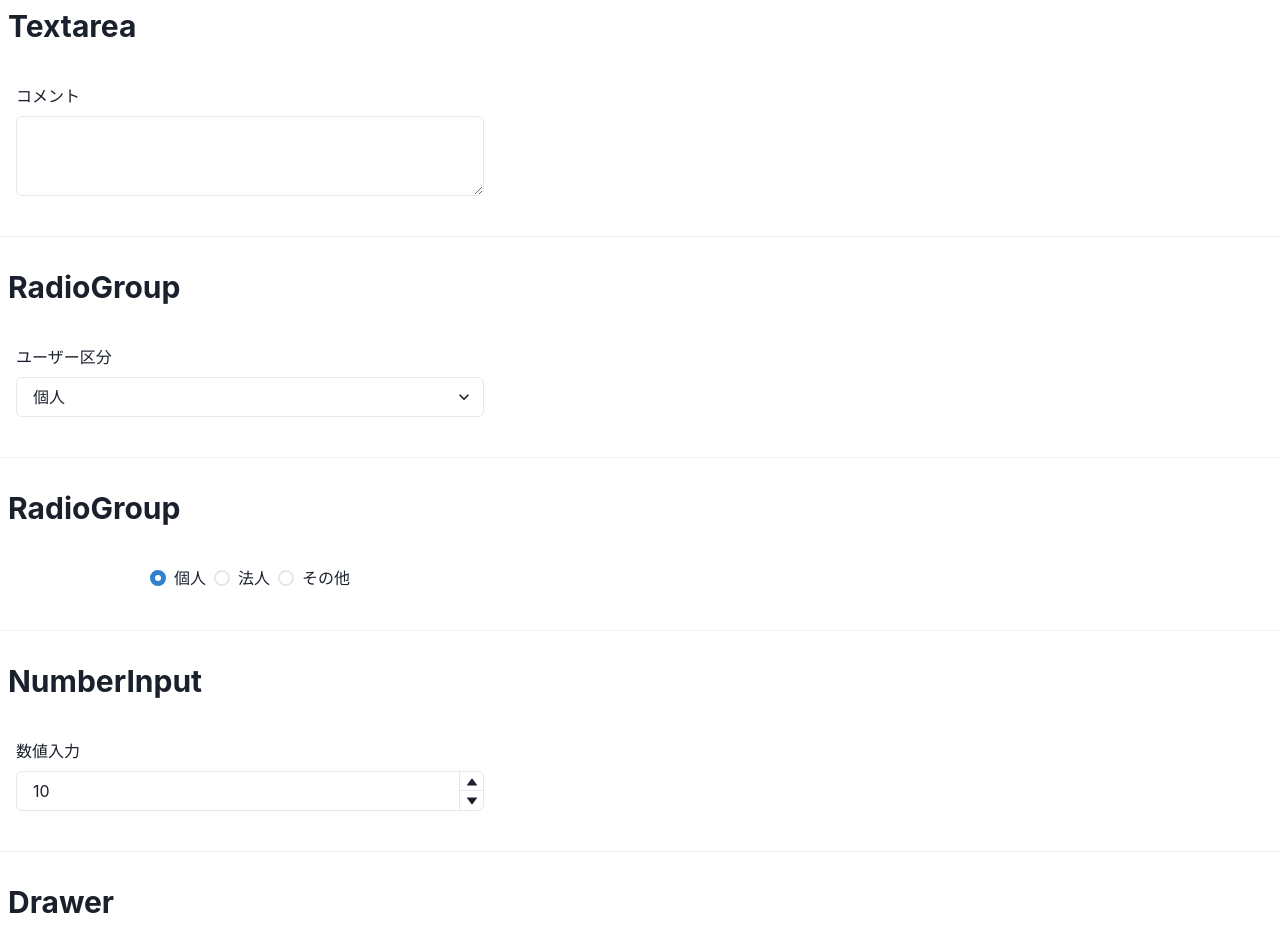
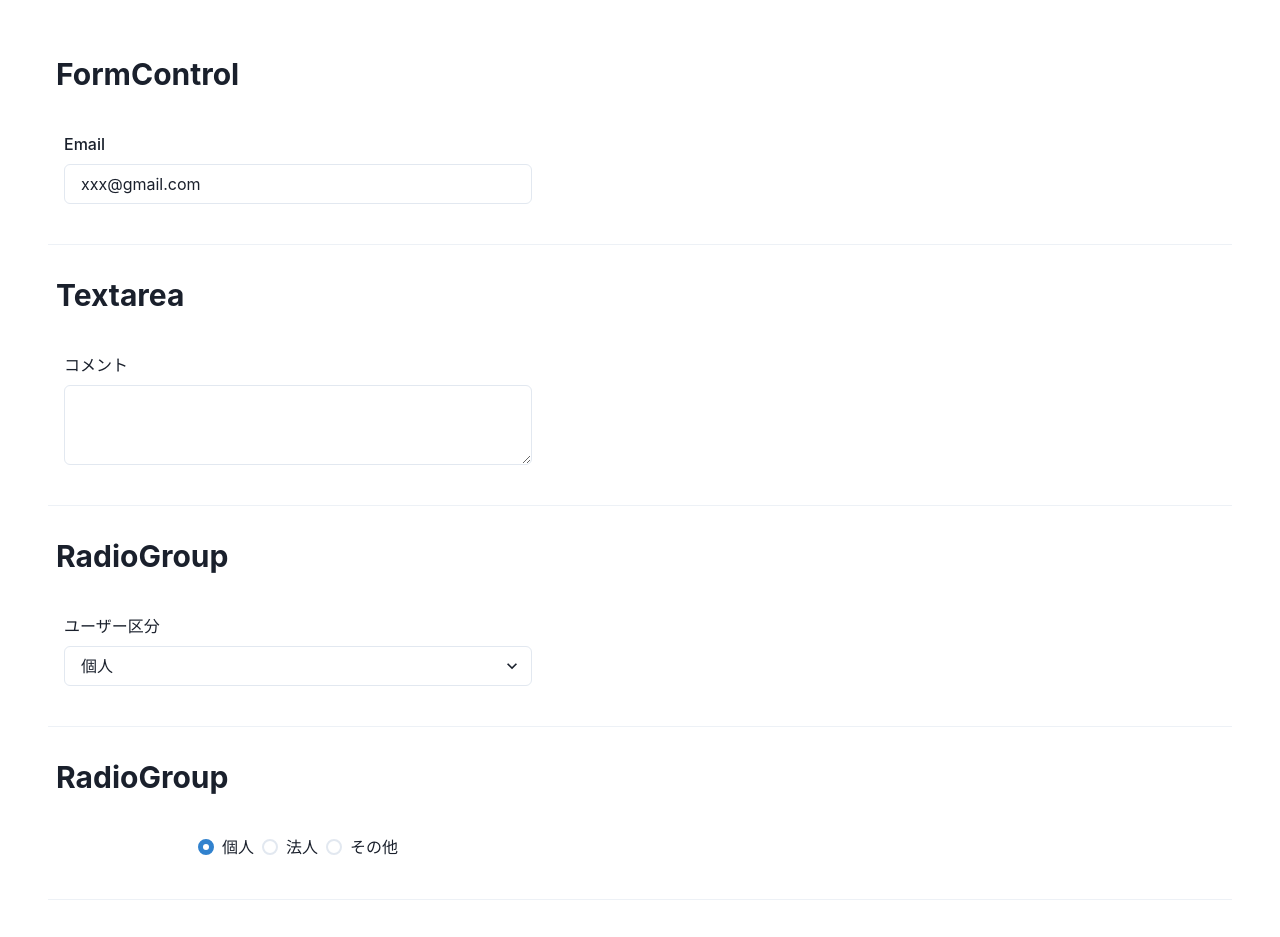
Before and after one commit to nkgrnkgr/testing-library-and-a11y, a React (Vite) app: page / in a window 1280 px wide. Shown: the top 937 px of the page. Built offline with nearby package versions, Linux system fonts and the light colour scheme.

Commit message:
レイアウトを修正

```diff
--- a/src/components/Contents.tsx
+++ b/src/components/Contents.tsx
@@ -6,7 +6,7 @@
 
 export function Contents({ children }: Props) {
   return (
-    <Stack gap={4} divider={<Divider />}>
+    <Stack m={12} gap={4} divider={<Divider />}>
       {children}
     </Stack>
   );
--- /dev/null
+++ b/src/components/DisplayedValue/index.tsx
@@ -0,0 +1,13 @@
+import { Text, VStack } from "@chakra-ui/react";
+import { useId } from "react";
+
+export function DisplayedValue() {
+  const id = useId();
+
+  return (
+    <VStack>
+      <Text id={id}>手数料</Text>
+      <Text aria-labelledby={id}>250円</Text>
+    </VStack>
+  );
+}
--- a/src/components/FormControlDisplay/index.tsx
+++ b/src/components/FormControlDisplay/index.tsx
@@ -38,7 +38,7 @@
 export function FormControlDisplay() {
   return (
     <>
-      <Title>Drawer</Title>
+      <Title>FormControl</Title>
       <Center p={4} w="500px">
         <Component />
       </Center>
--- a/src/main.tsx
+++ b/src/main.tsx
@@ -7,6 +7,7 @@
 import { CheckboxDisplay } from "./components/Checkbox";
 import { CodeDisplay } from "./components/CodeDisplay";
 import { Contents } from "./components/Contents";
+import { DisplayedValue } from "./components/DisplayedValue";
 import { DividerDisplay } from "./components/DividerDisplay";
 import { DrawerDisplay } from "./components/DrawerDisplay";
 import { FormControlDisplay } from "./components/FormControlDisplay";
@@ -33,11 +34,11 @@
   <React.StrictMode>
     <Provider>
       <Contents>
+        <FormControlDisplay />
         <TextareaDisplay />
         <SelectDisplay />
         <RadioDisplay />
         <NumberInputDisplay />
-        <FormControlDisplay />
         <CheckboxDisplay />
         <LinkDisplay />
         <BreadcrumbDisplay />
@@ -58,6 +59,7 @@
         <Progressbar />
         <TabAndContents />
         <AlertDisplay />
+        <DisplayedValue />
       </Contents>
     </Provider>
   </React.StrictMode>,
```
